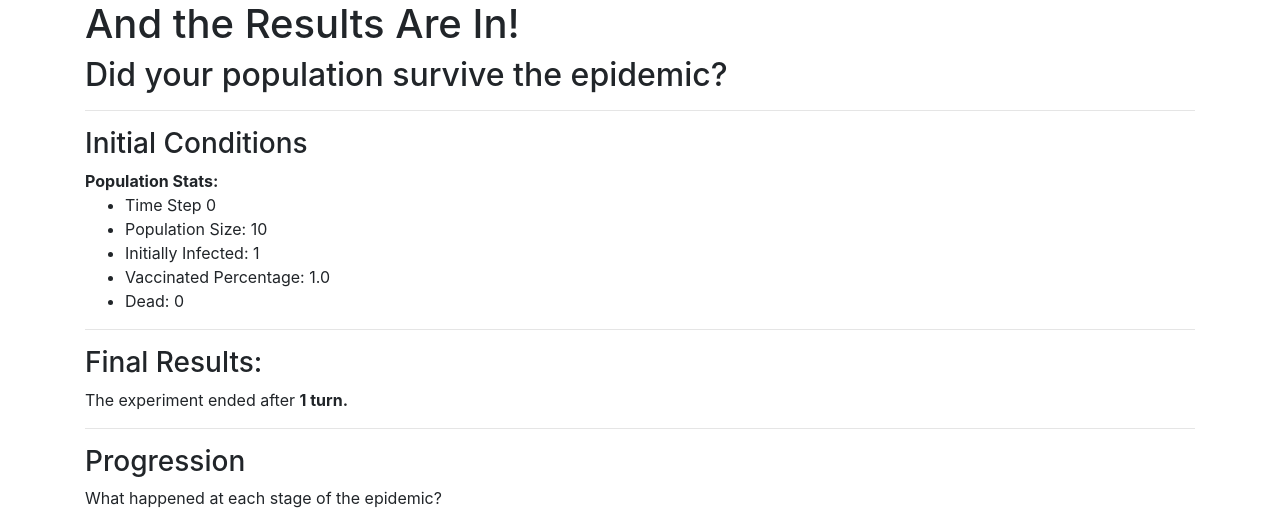
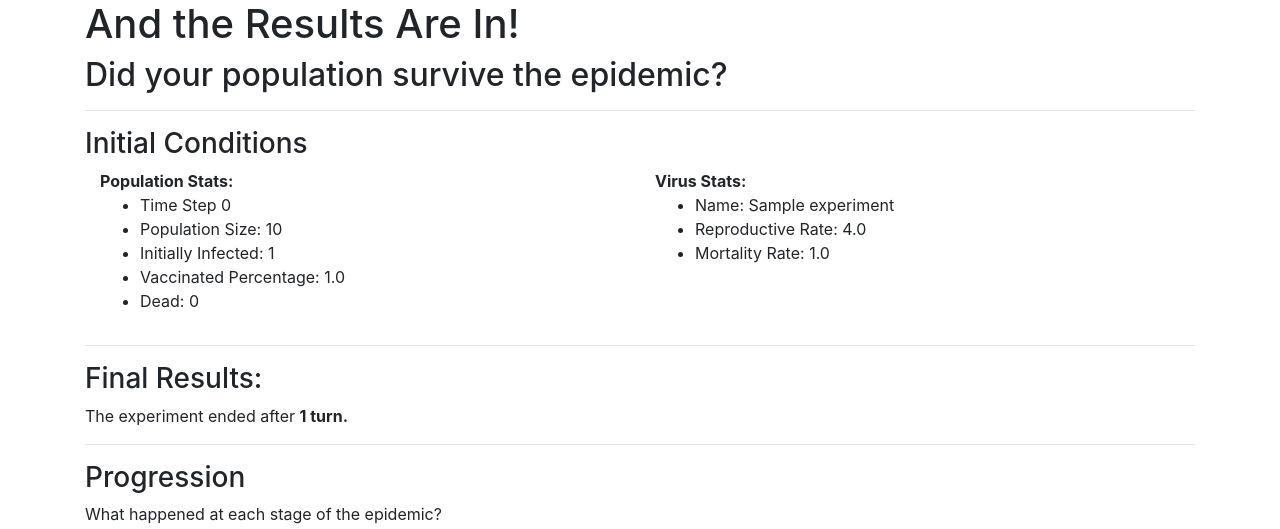
Before and after one commit to sprajjwal/assignment-herd-immunity, a Django app: page /1/ in a window 1280 px wide. Shown: the top 529 px of the page. Run offline with Django 3.2, Linux system fonts and the light colour scheme; tables that the repository leaves empty hold one stand-in row (values such as "Sample post"); some libraries are stand-ins or nearby versions.

Commit message:
[Add] Virus stats to template.

```diff
--- a/web/simulator/templates/simulator/results.html
+++ b/web/simulator/templates/simulator/results.html
@@ -8,6 +8,9 @@
     <hr
     <!-- display initial settings of simulation -->
     <h3>Initial Conditions</h3>
+    <div class="container">
+        <div class="row">
+            <div class="col-md-6">
                 <strong>Population Stats:</strong>
                 <ul>
                     <li>
@@ -26,6 +29,23 @@
                         Dead: 0
                     </li>
                 </ul>
+            </div>
+            <div class="col-md-6">
+                <strong>Virus Stats:</strong>
+                <ul>
+                    <li>
+                        Name: {{ experiment.virus_name }}
+                    </li>
+                    <li>
+                        Reproductive Rate: {{ experiment.reproductive_rate }}
+                    </li>
+                    <li>
+                        Mortality Rate: {{ experiment.mortality_chance }}
+                    </li>
+                </ul>
+            </div>
+        </div>
+    </div>
     <hr>
     <h3>Final Results:</h3>
     <p>The experiment ended after <strong>{{ time_steps|length }} turn{{ time_steps|length|pluralize:"s" }}.</strong></p>
```
Lines whose indentation alone changed are shown as unchanged.
